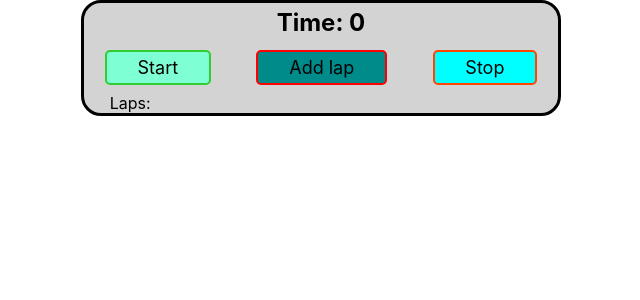
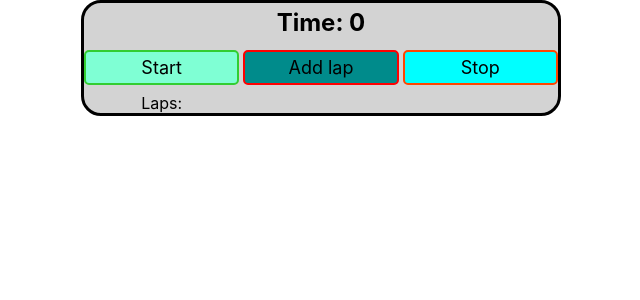
Before and after one commit to U3erKa/React-Tasks, a React (Create React App) app: page / in a window 1280 px wide. Shown: the top 300 px of the page, without its empty margins (319-959 px from the left). Built offline with nearby package versions, Linux system fonts and the light colour scheme.

Commit message:
Fix styles

```diff
--- a/package.json
+++ b/package.json
@@ -1,6 +1,6 @@
 {
   "name": "practice-react-stopwatch",
-  "version": "0.2.0",
+  "version": "0.2.1",
   "private": true,
   "dependencies": {
     "@testing-library/jest-dom": "^5.16.5",
--- a/src/components/Stopwatch/Stopwatch.module.css
+++ b/src/components/Stopwatch/Stopwatch.module.css
@@ -1,32 +1,28 @@
 .container {
   display: grid;
+  grid-template-columns: 1fr 1fr 1fr;
   justify-content: space-around;
-  width: 480px;
+  text-align: center;
+  width: clamp(320px, 100%, 480px);
   gap: 8px 4px;
   margin: 0 auto;
   border: 3px solid black;
   border-radius: 20px;
   background-color: lightgray;
-  text-align: center;
 }
 
 .time {
   padding: 5px 10px;
   font-size: 24px;
   font-weight: bold;
-  grid-area: 1 / 1 / 2 / 7;
+  grid-area: 1 / 1 / 1 / 4;
 }
 
 .btn {
+  padding: 5px 10px;
+  font-size: 18px;
   border: 2px solid;
-  padding: 5px 10px;
   border-radius: 5px;
-  font-size: 18px;
-}
-
-.startBtn,
-.pauseBtn {
-  grid-area: 2 / 1 / 2 / 3;
 }
 
 .startBtn {
@@ -42,11 +38,9 @@
 .lapBtn {
   border-color: red;
   background-color: darkcyan;
-  grid-area: 2 / 3 / 2 / 5;
 }
 
 .stopBtn {
   border-color: orangered;
   background-color: cyan;
-  grid-area: 2 / 5 / 2 / 7;
 }
--- a/src/components/Stopwatch/index.jsx
+++ b/src/components/Stopwatch/index.jsx
@@ -47,8 +47,6 @@ class Stopwatch extends Component {
     return (
       <article className={container}>
         <p className={time}>Time: {seconds}</p>
-        <p>Laps:</p>
-        <ul>{laps}</ul>
         <button
           className={`${isStarted ? pauseBtn : startBtn} ${btn}`}
           onClick={isStarted ? this.pauseTimer : this.startTimer}
@@ -61,6 +59,8 @@ class Stopwatch extends Component {
         <button className={`${stopBtn} ${btn}`} onClick={this.stopTimer}>
           Stop
         </button>
+        <p>Laps:</p>
+        <ul>{laps}</ul>
       </article>
     );
   }
```
Also changed, not shown: 1 other file (tests, documents, lock files or other folders).
